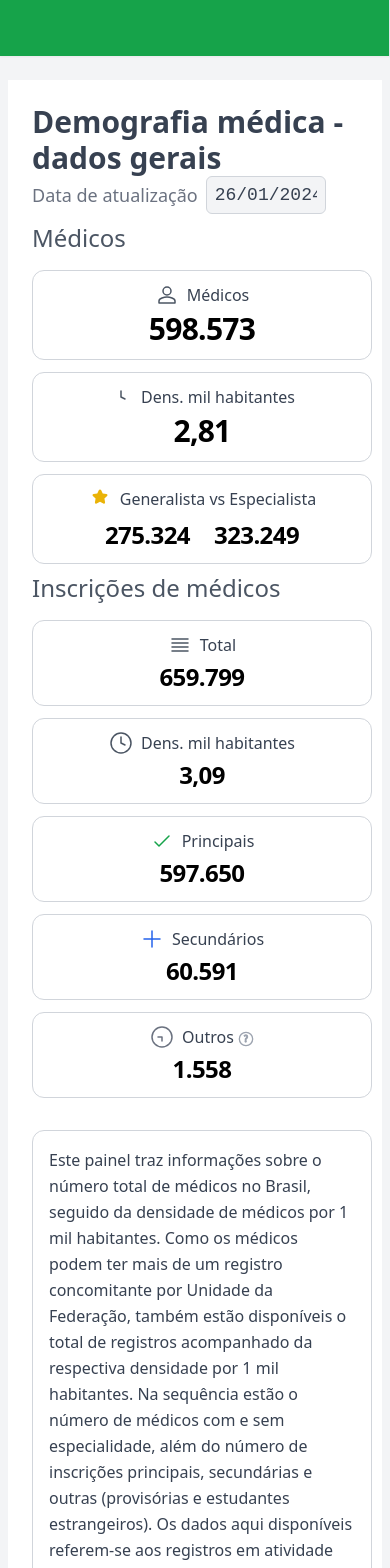
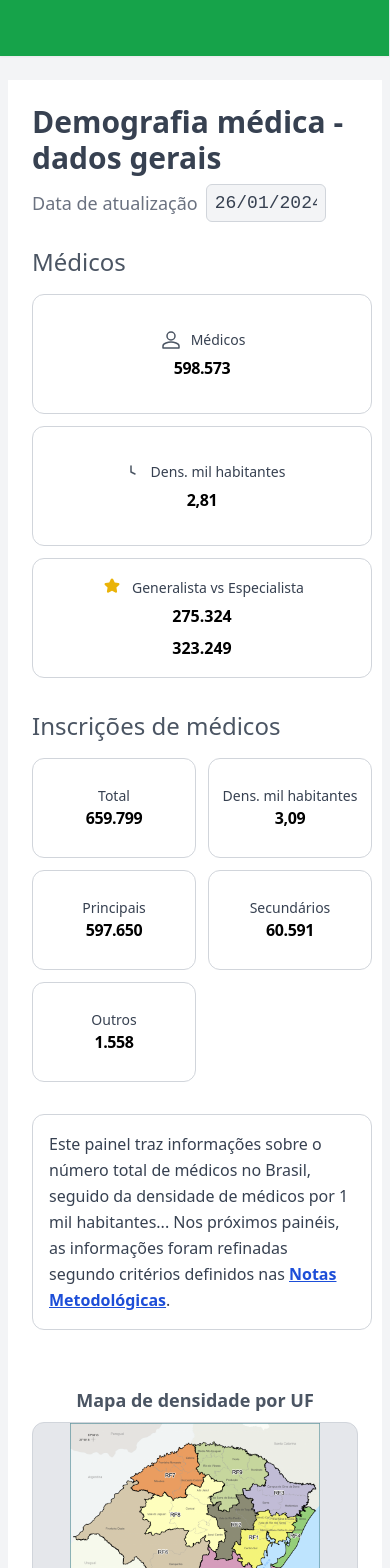
Before and after one commit to Tardis-Tecnologia/Cremers, a React (Create React App) app in the folder cremers-mapa-frontend/: page /demografia in a window 390 px wide. Shown: the top 1568 px of the page. Built offline with nearby package versions, Linux system fonts and the light colour scheme; some icons are missing.

Commit message:
responsiveness adjustment

```diff
--- a/cremers-mapa-frontend/src/components/Sidebar.tsx
+++ b/cremers-mapa-frontend/src/components/Sidebar.tsx
@@ -10,7 +10,7 @@ const Sidebar: React.FC = () => {
   const navigate = useNavigate();
   return (
     <nav
-      className="bg-green-600 border-r md:border-b-0 h-14 md:h-screen w-full md:w-20 flex flex-row md:flex-col items-center md:py-4 py-0 gap-2 shadow-sm fixed md:static top-0 left-0 z-30"
+      className="bg-green-600 border-r md:border-b-0 h-14 md:h-screen w-full md:w-20 flex flex-row md:flex-col items-center md:py-4 py-0 gap-2 shadow-sm fixed md:fixed top-0 left-0 z-30"
       aria-label="Menu lateral"
     >
       <ul className="flex flex-row md:flex-col gap-1 md:gap-2 w-full list-none p-0 m-0 items-center md:items-start justify-center md:justify-start">
--- a/cremers-mapa-frontend/src/pages/DemografiaMedica.tsx
+++ b/cremers-mapa-frontend/src/pages/DemografiaMedica.tsx
@@ -6,117 +6,141 @@ const DemografiaMedica: React.FC = () => {
   return (
     <main className="min-h-screen bg-gray-100 flex flex-col md:flex-row pt-14 md:pt-0">
       <Sidebar />
-      <section className="flex-1 flex flex-col items-center py-6 px-2">
-        <div className="bg-white   p-6 md:p-10 flex flex-col md:flex-row gap-8 w-full w-full">
-          {/* Coluna Esquerda */}
-          <div className="flex-1 min-w-[340px] max-w-[700px]">
+
+      <section className="flex-1 flex flex-col items-center py-6 px-2 md:px-4 lg:px-8 ml-0 md:ml-20">
+        <div className="bg-white p-6 md:p-10 flex flex-col lg:flex-row gap-10 w-full">
+          <div className="flex-1 min-w-[340px] lg:max-w-[60%]">
             <div className="flex flex-col gap-2">
               <header>
-                <h1 className="text-3xl md:text-4xl font-semibold text-gray-700">Demografia médica - dados gerais</h1>
-                <div className="flex items-center gap-2">
+                <h1 className="text-3xl md:text-4xl font-semibold text-gray-700">
+                  Demografia médica - dados gerais
+                </h1>
+                <div className="flex items-center gap-2 mt-2">
                   <span className="text-gray-500 text-lg">Data de atualização</span>
                   <input
                     type="text"
                     value="26/01/2024"
                     readOnly
                     className="border border-gray-300 rounded-md px-2 py-1 text-gray-700 text-lg bg-gray-100 w-[120px] text-center focus:outline-none"
-                    style={{fontFamily: 'monospace'}}
+                    style={{ fontFamily: 'monospace' }}
                   />
                 </div>
               </header>
-              {/* Médicos */}
-              <span className="text-2xl font-medium text-gray-600">Médicos</span>
-              <div className="grid grid-cols-1 md:grid-cols-3 gap-3 mt-2">
-                {/* Médicos */}
-                <div className="flex flex-col items-center bg-white border border-gray-300 rounded-xl p-3 min-w-[180px]">
-                  <div className="flex items-center gap-2 mb-1">
-                    {/* Ícone */}
-                    <svg className="w-6 h-6 text-gray-600" fill="none" stroke="currentColor" strokeWidth="1.5" viewBox="0 0 24 24"><path strokeLinecap="round" strokeLinejoin="round" d="M12 12c2.21 0 4-1.79 4-4s-1.79-4-4-4-4 1.79-4 4 1.79 4 4 4zm0 2c-2.67 0-8 1.34-8 4v2h16v-2c0-2.66-5.33-4-8-4z" /></svg>
-                    <span className="text-gray-700 font-medium">Médicos</span>
+
+              <span className="text-2xl font-medium text-gray-600 mt-4">Médicos</span>
+              <div className="grid grid-cols-1 md:grid-cols-3 gap-3 md:gap-5 lg:gap-6 mt-2">
+                {[
+                  {
+                    title: 'Médicos',
+                    value: '598.573',
+                    icon: (
+                      <svg
+                        className="w-6 h-6 text-gray-600"
+                        fill="none"
+                        stroke="currentColor"
+                        strokeWidth="1.5"
+                        viewBox="0 0 24 24"
+                      >
+                        <path
+                          strokeLinecap="round"
+                          strokeLinejoin="round"
+                          d="M12 12c2.21 0 4-1.79 4-4s-1.79-4-4-4-4 1.79-4 4 1.79 4 4 4zm0 2c-2.67 0-8 1.34-8 4v2h16v-2c0-2.66-5.33-4-8-4z"
+                        />
+                      </svg>
+                    ),
+                  },
+                  {
+                    title: 'Dens. mil habitantes',
+                    value: '2,81',
+                    icon: (
+                      <svg
+                        className="w-6 h-6 text-gray-600"
+                        fill="none"
+                        stroke="currentColor"
+                        strokeWidth="1.5"
+                        viewBox="0 0 24 24"
+                      >
+                        <path strokeLinecap="round" strokeLinejoin="round" d="M12 6v6l4 2" />
+                      </svg>
+                    ),
+                  },
+                  {
+                    title: 'Generalista vs Especialista',
+                    value: (
+                      <div className="flex flex-col sm:flex-row gap-2 sm:gap-4 items-center justify-center w-full">
+                        <span className="text-[clamp(1rem,1.5vw,1.3rem)] font-bold break-words text-center max-w-[100px]">
+                          275.324
+                        </span>
+                        <span className="text-[clamp(1rem,1.5vw,1.3rem)] font-bold break-words text-center max-w-[100px]">
+                          323.249
+                        </span>
+                      </div>
+                    ),
+                    icon: (
+                      <svg className="w-6 h-6 text-yellow-500" fill="currentColor" viewBox="0 0 20 20">
+                        <path d="M10 2a1 1 0 01.894.553l1.382 2.797 3.084.448a1 1 0 01.554 1.706l-2.23 2.174.527 3.073a1 1 0 01-1.451 1.054L10 12.347l-2.76 1.453a1 1 0 01-1.451-1.054l.527-3.073-2.23-2.174a1 1 0 01.554-1.706l3.084-.448L9.106 2.553A1 1 0 0110 2z" />
+                      </svg>
+                    ),
+                  },
+                ].map((card, i) => (
+                  <div
+                    key={i}
+                    className="flex flex-col justify-center items-center bg-white border border-gray-300 rounded-xl p-3 w-full h-full min-h-[120px]"
+                  >
+                    <div className="flex items-center gap-2 mb-1 text-center">
+                      {card.icon}
+                      <span className="text-gray-700 font-medium text-sm sm:text-base text-center">
+                        {card.title}
+                      </span>
+                    </div>
+                    {typeof card.value === 'string' ? (
+                      <span className="text-[clamp(1rem,1.5vw,1.5rem)] font-bold tracking-tight break-words text-center w-full">
+                        {card.value}
+                      </span>
+                    ) : (
+                      card.value
+                    )}
                   </div>
-                  <span className="text-3xl font-bold tracking-tight">598.573</span>
-                </div>
-                {/* Densidade */}
-                <div className="flex flex-col items-center bg-white border border-gray-300 rounded-xl p-3 min-w-[180px]">
-                  <div className="flex items-center gap-2 mb-1">
-                    <svg className="w-6 h-6 text-gray-600" fill="none" stroke="currentColor" strokeWidth="1.5" viewBox="0 0 24 24"><path strokeLinecap="round" strokeLinejoin="round" d="M12 6v6l4 2" /></svg>
-                    <span className="text-gray-700 font-medium">Dens. mil habitantes</span>
-                  </div>
-                  <span className="text-3xl font-bold tracking-tight">2,81</span>
-                </div>
-                {/* Generalista vs Especialista */}
-                <div className="flex flex-col items-center bg-white border border-gray-300 rounded-xl p-3 min-w-[180px]">
-                  <div className="flex items-center gap-2 mb-1">
-                    <svg className="w-6 h-6 text-yellow-500" fill="currentColor" viewBox="0 0 20 20"><path d="M10 2a1 1 0 01.894.553l1.382 2.797 3.084.448a1 1 0 01.554 1.706l-2.23 2.174.527 3.073a1 1 0 01-1.451 1.054L10 12.347l-2.76 1.453a1 1 0 01-1.451-1.054l.527-3.073-2.23-2.174a1 1 0 01.554-1.706l3.084-.448L9.106 2.553A1 1 0 0110 2z" /></svg>
-                    <span className="text-gray-700 font-medium">Generalista vs Especialista</span>
-                  </div>
-                  <div className="flex flex-row gap-6 mt-1">
-                    <span className="text-2xl font-bold tracking-tight">275.324</span>
-                    <span className="text-2xl font-bold tracking-tight">323.249</span>
-                  </div>
-                </div>
+                ))}
               </div>
-              {/* Inscrições de médicos */}
-              <span className="text-2xl font-medium text-gray-600">Inscrições de médicos</span>
-              <div className="grid grid-cols-1 md:grid-cols-5 gap-3 mt-2">
-                {/* Total */}
-                <div className="flex flex-col items-center bg-white border border-gray-300 rounded-xl p-3 min-w-[120px]">
-                  <div className="flex items-center gap-2 mb-1">
-                    <svg className="w-6 h-6 text-gray-600" fill="none" stroke="currentColor" strokeWidth="1.5" viewBox="0 0 24 24"><path strokeLinecap="round" strokeLinejoin="round" d="M4 6h16M4 10h16M4 14h16M4 18h16" /></svg>
-                    <span className="text-gray-700 font-medium">Total</span>
-                  </div>
-                  <span className="text-2xl font-bold tracking-tight">659.799</span>
-                </div>
-                {/* Densidade */}
-                <div className="flex flex-col items-center bg-white border border-gray-300 rounded-xl p-3 min-w-[120px]">
-                  <div className="flex items-center gap-2 mb-1">
-                    <svg className="w-6 h-6 text-gray-600" fill="none" stroke="currentColor" strokeWidth="1.5" viewBox="0 0 24 24"><circle cx="12" cy="12" r="10" /><path strokeLinecap="round" strokeLinejoin="round" d="M12 6v6l4 2" /></svg>
-                    <span className="text-gray-700 font-medium">Dens. mil habitantes</span>
-                  </div>
-                  <span className="text-2xl font-bold tracking-tight">3,09</span>
-                </div>
-                {/* Principais */}
-                <div className="flex flex-col items-center bg-white border border-gray-300 rounded-xl p-3 min-w-[120px]">
-                  <div className="flex items-center gap-2 mb-1">
-                    <svg className="w-6 h-6 text-green-600" fill="none" stroke="currentColor" strokeWidth="1.5" viewBox="0 0 24 24"><path strokeLinecap="round" strokeLinejoin="round" d="M5 13l4 4L19 7" /></svg>
-                    <span className="text-gray-700 font-medium">Principais</span>
-                  </div>
-                  <span className="text-2xl font-bold tracking-tight">597.650</span>
-                </div>
-                {/* Secundários */}
-                <div className="flex flex-col items-center bg-white border border-gray-300 rounded-xl p-3 min-w-[120px]">
-                  <div className="flex items-center gap-2 mb-1">
-                    <svg className="w-6 h-6 text-blue-600" fill="none" stroke="currentColor" strokeWidth="1.5" viewBox="0 0 24 24"><path strokeLinecap="round" strokeLinejoin="round" d="M12 4v16m8-8H4" /></svg>
-                    <span className="text-gray-700 font-medium">Secundários</span>
-                  </div>
-                  <span className="text-2xl font-bold tracking-tight">60.591</span>
-                </div>
-                {/* Outros */}
-                <div className="flex flex-col items-center bg-white border border-gray-300 rounded-xl p-3 min-w-[120px]">
-                  <div className="flex items-center gap-2 mb-1">
-                    <svg className="w-6 h-6 text-gray-500" fill="none" stroke="currentColor" strokeWidth="1.5" viewBox="0 0 24 24"><circle cx="12" cy="12" r="10" /><path strokeLinecap="round" strokeLinejoin="round" d="M8 12h4v4" /></svg>
-                    <span className="text-gray-700 font-medium">Outros
-                      <svg className="inline w-4 h-4 ml-1 text-gray-400" fill="none" stroke="currentColor" strokeWidth="2" viewBox="0 0 24 24"><circle cx="12" cy="12" r="10" /><text x="12" y="16" textAnchor="middle" fontSize="12" fill="currentColor">?</text></svg>
+
+              <span className="text-2xl font-medium text-gray-600 mt-6">Inscrições de médicos</span>
+              <div className="grid grid-cols-2 sm:grid-cols-3 md:grid-cols-5 gap-3 md:gap-5 lg:gap-6 mt-2">
+                {[
+                  { title: 'Total', value: '659.799' },
+                  { title: 'Dens. mil habitantes', value: '3,09' },
+                  { title: 'Principais', value: '597.650' },
+                  { title: 'Secundários', value: '60.591' },
+                  { title: 'Outros', value: '1.558' },
+                ].map(({ title, value }, i) => (
+                  <div
+                    key={i}
+                    className="flex flex-col justify-center items-center bg-white border border-gray-300 rounded-xl p-3 w-full h-full min-h-[100px]"
+                  >
+                    <span className="text-gray-700 font-medium text-sm sm:text-base text-center">{title}</span>
+                    <span className="text-[clamp(1rem,1.5vw,1.4rem)] font-bold tracking-tight break-words text-center w-full">
+                      {value}
                     </span>
                   </div>
-                  <span className="text-2xl font-bold tracking-tight">1.558</span>
-                </div>
+                ))}
               </div>
-              {/* Texto explicativo */}
-              <div className="mt-6 bg-white rounded-xl p-4 border border-gray-300">
-                <p className="text-gray-700 text-base leading-relaxed">
-                  Este painel traz informações sobre o número total de médicos no Brasil, seguido da densidade de médicos por 1 mil habitantes. Como os médicos podem ter mais de um registro concomitante por Unidade da Federação, também estão disponíveis o total de registros acompanhado da respectiva densidade por 1 mil habitantes. Na sequência estão o número de médicos com e sem especialidade, além do número de inscrições principais, secundárias e outras (provisórias e estudantes estrangeiros). Os dados aqui disponíveis referem-se aos registros em atividade existentes na base de dados do Conselho Federal de Medicina (CFM), formada a partir de informações oriundas dos 27 Conselhos Regionais de Medicina (CRMs). Nos próximos painéis, as informações foram refinadas segundo critérios definidos nas <a href="#" className="text-blue-700 font-semibold underline hover:text-blue-900">Notas Metodológicas</a>. Ao encontrar o símbolo <span className="inline-block align-middle"><svg className="inline w-4 h-4 text-gray-400" fill="none" stroke="currentColor" strokeWidth="2" viewBox="0 0 24 24"><circle cx="12" cy="12" r="10" /><text x="12" y="16" textAnchor="middle" fontSize="12" fill="currentColor">?</text></svg></span>, passe o mouse sobre o número para visualizar as notas complementares importantes para a devida compreensão dos dados.
-                </p>
+
+              <div className="mt-6 bg-white rounded-xl p-4 border border-gray-300 text-base leading-relaxed text-gray-700">
+                Este painel traz informações sobre o número total de médicos no Brasil, seguido da densidade de médicos por 1 mil habitantes...
+                Nos próximos painéis, as informações foram refinadas segundo critérios definidos nas{' '}
+                <a href="#" className="text-blue-700 font-semibold underline hover:text-blue-900">
+                  Notas Metodológicas
+                </a>
+                .
               </div>
             </div>
           </div>
-          {/* Coluna Direita - Mapa */}
-          <div className="flex flex-col items-center min-w-[320px] max-w-[800px]  w-full ">
-            <span className="text-lg font-semibold text-gray-600 mb-2 mt-2 md:mt-0">Mapa de densidade por UF</span>
+
+          <div className="flex flex-col items-center w-full lg:max-w-[40%]">
+            <span className="text-lg font-semibold text-gray-600 mb-2 mt-4 lg:mt-0">Mapa de densidade por UF</span>
             <div className="w-full aspect-[4/3] bg-gray-200 rounded-xl border border-gray-300 overflow-hidden flex items-center justify-center">
-              {/* Placeholder do mapa */}
               <img src={mapaRS} alt="Mapa do RS" className="object-contain w-full h-full" />
-                          </div>
+            </div>
           </div>
         </div>
       </section>
```
